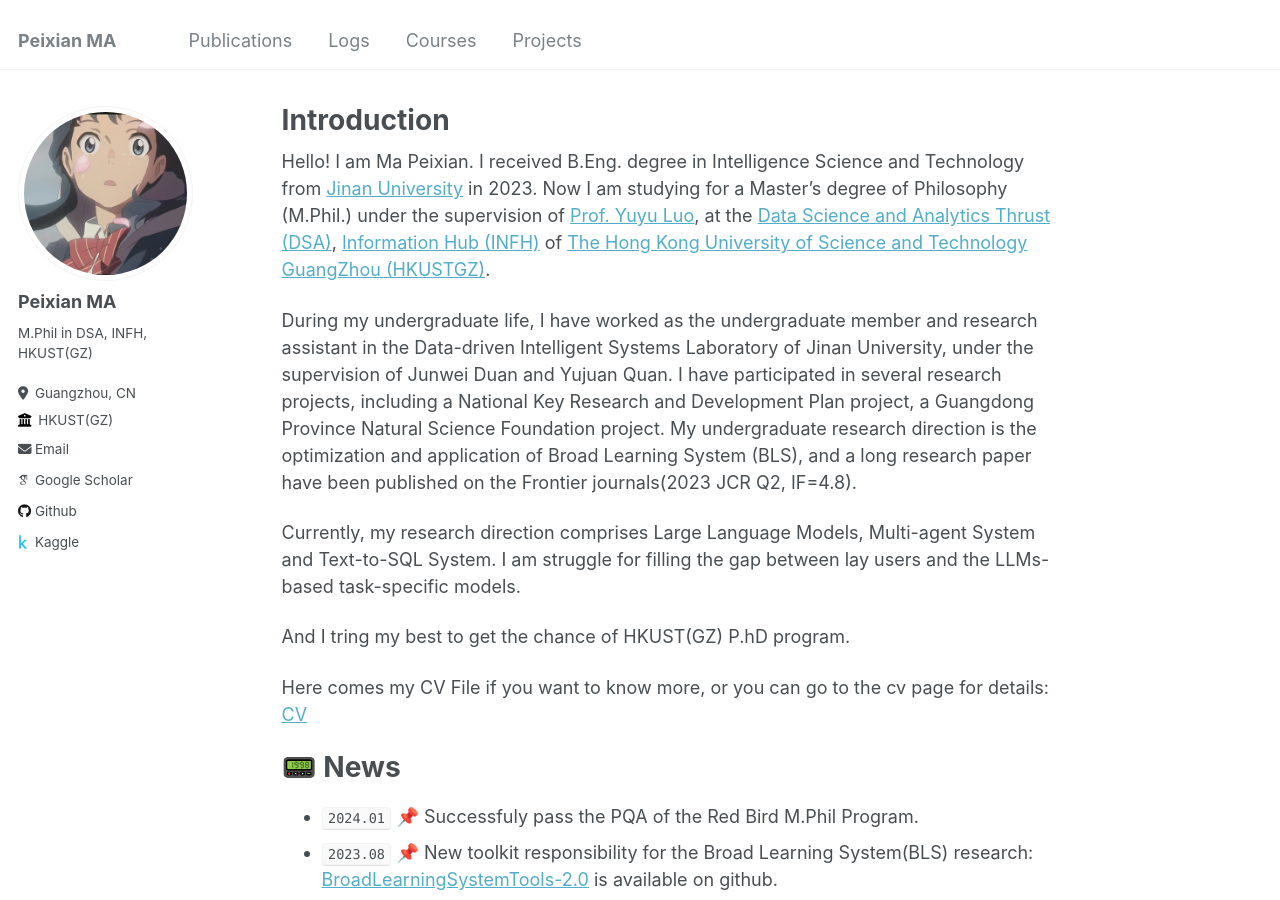
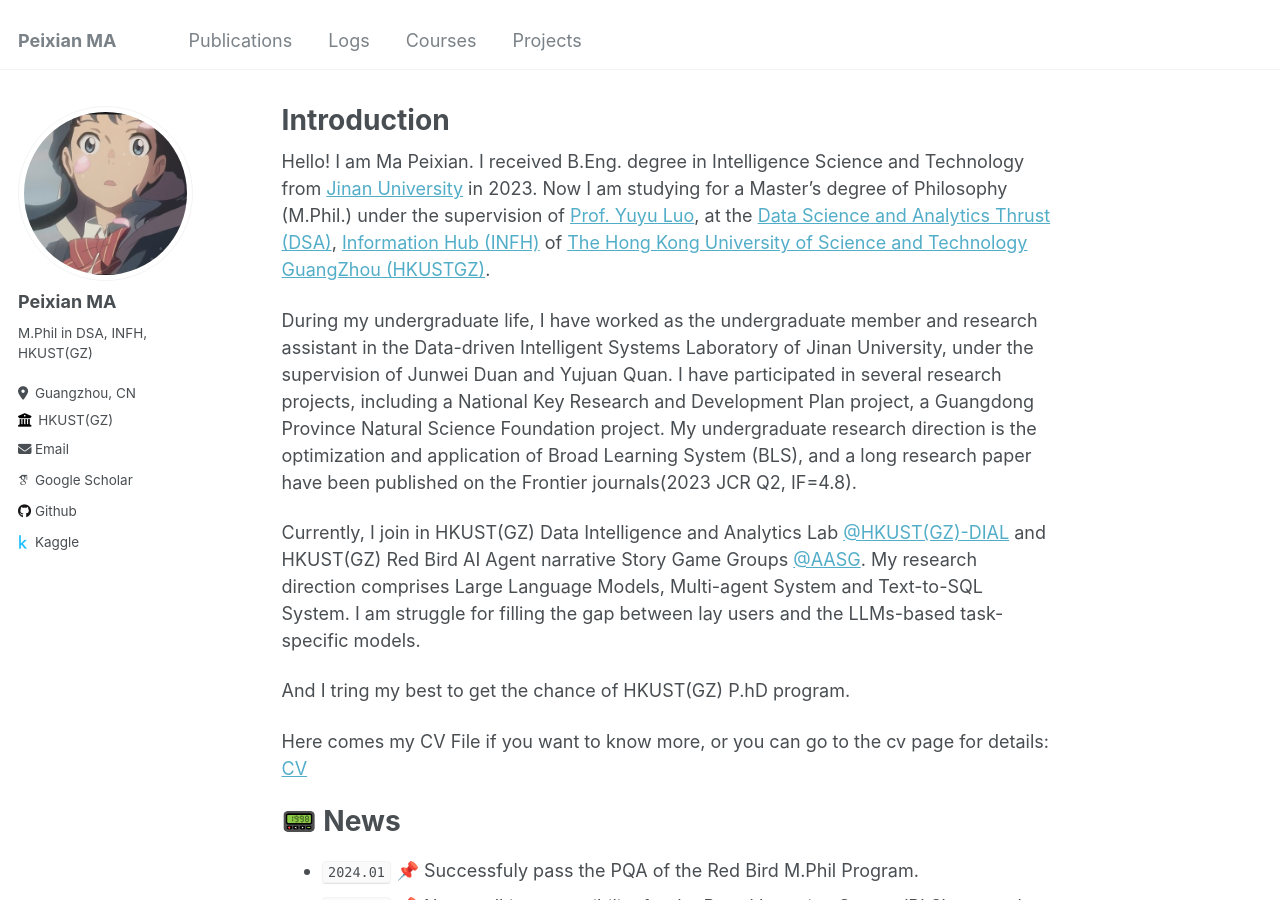
Before and after one commit to MPX0222/MPX0222.github.io, a Jekyll site: the page built from _pages/about.md, in a window 1280 px wide and 900 px high. Built offline with Jekyll 4.4.1, drawn with Linux system fonts in a browser that asks for light colours; some web fonts are replaced.

Commit message:
Update Group

```diff
--- a/_pages/about.md
+++ b/_pages/about.md
@@ -15,7 +15,8 @@ During my undergraduate life, I have worked as the undergraduate member and rese
 I have participated in several research projects, including a National Key Research and Development Plan project, a Guangdong Province Natural Science Foundation project.
 My undergraduate research direction is the optimization and application of Broad Learning System (BLS), and a long research paper have been published on the Frontier journals(2023 JCR Q2, IF=4.8).
 
-Currently, my research direction comprises Large Language Models, Multi-agent System and Text-to-SQL System. I am struggle for filling the gap between lay users and the LLMs-based task-specific models.
+Currently, I join in HKUST(GZ) Data Intelligence and Analytics Lab [@HKUST(GZ)-DIAL]() and HKUST(GZ) Red Bird AI Agent narrative Story Game Groups [@AASG]().
+My research direction comprises Large Language Models, Multi-agent System and Text-to-SQL System. I am struggle for filling the gap between lay users and the LLMs-based task-specific models.
 
 And I tring my best to get the chance of HKUST(GZ) P.hD program.
 
```
